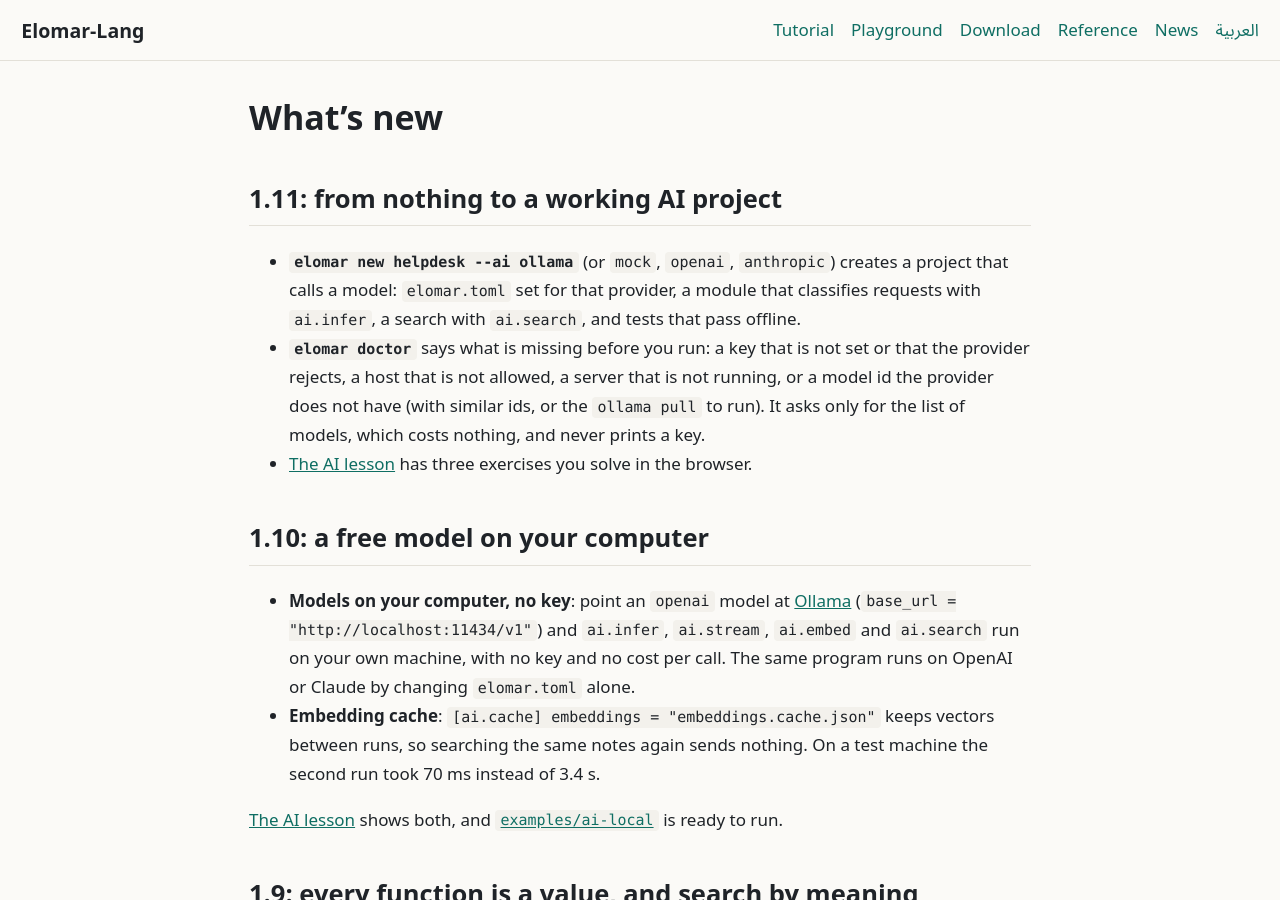
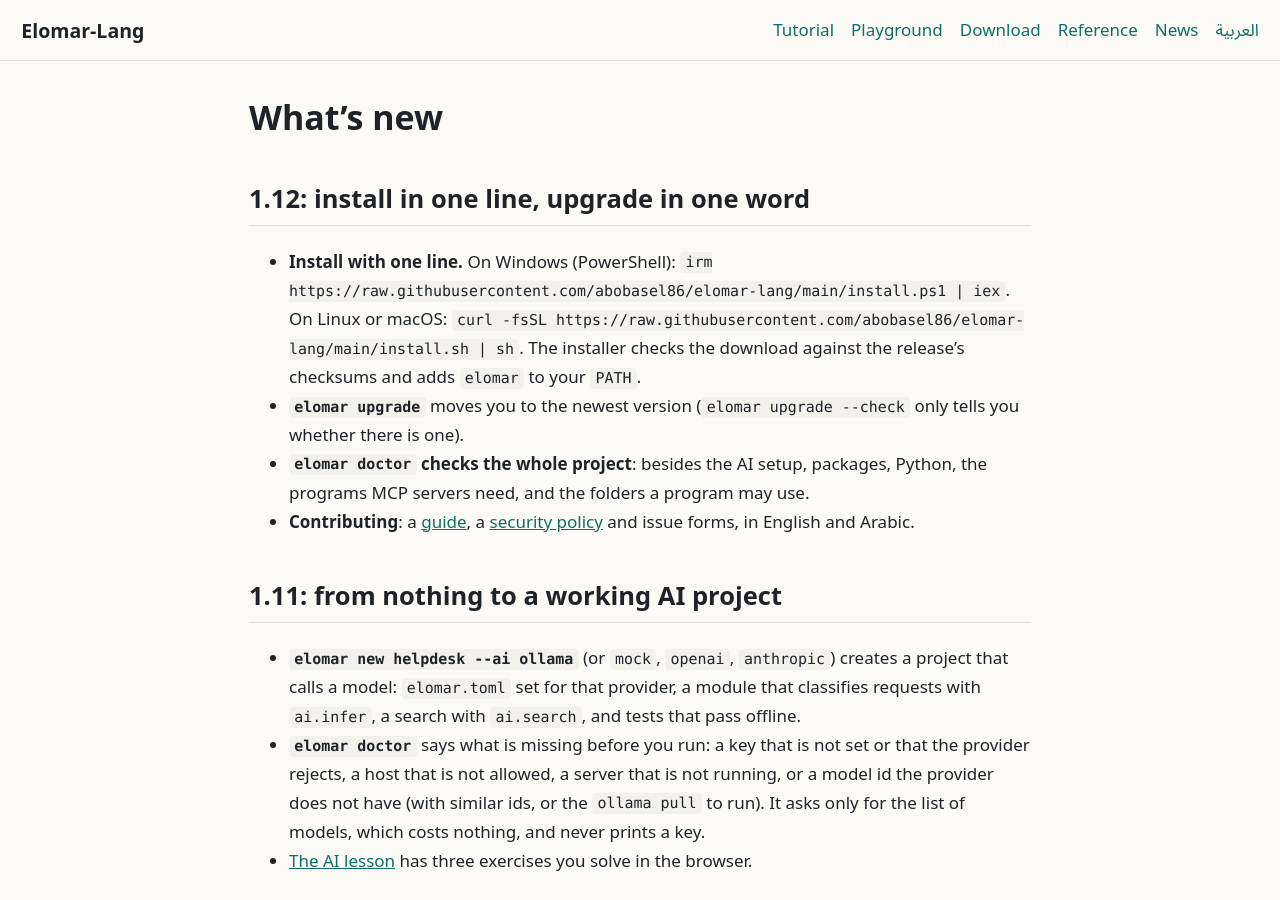
Before and after one commit to abobasel86/elomar-lang, a Jekyll site: the page built from site/en/news.md, in a window 1280 px wide and 900 px high. Built offline with Jekyll 4.4.1, drawn with Linux system fonts in a browser that asks for light colours; some of the changed text lies outside the part shown.

Commit message:
Release 1.12.0
Co-Authored-By: Claude Opus 5.5 <noreply@anthropic.com>

```diff
--- a/Cargo.toml
+++ b/Cargo.toml
@@ -23,7 +23,7 @@ members = [
 ]
 
 [workspace.package]
-version = "1.11.0"
+version = "1.12.0"
 edition = "2024"
 rust-version = "1.88"
 publish = false
--- a/editor/vscode/package.json
+++ b/editor/vscode/package.json
@@ -2,7 +2,7 @@
   "name": "elomar-lang",
   "displayName": "Elomar-Lang",
   "description": "Elomar-Lang support: highlighting, errors while you type (Arabic/English), hover, go to definition, outline, completion, formatting, snippets and a Run button",
-  "version": "1.11.0",
+  "version": "1.12.0",
   "publisher": "abobasel86",
   "license": "MIT OR Apache-2.0",
   "icon": "images/icon.png",
--- a/site/en/news.md
+++ b/site/en/news.md
@@ -6,6 +6,21 @@ other: ar/news.html
 ---
 
 # What's new
+
+## 1.12: install in one line, upgrade in one word
+
+- **Install with one line.** On Windows (PowerShell):
+  `irm https://raw.githubusercontent.com/abobasel86/elomar-lang/main/install.ps1 | iex`. On Linux or macOS:
+  `curl -fsSL https://raw.githubusercontent.com/abobasel86/elomar-lang/main/install.sh | sh`. The installer checks the download against the release's
+  checksums and adds `elomar` to your `PATH`.
+- **`elomar upgrade`** moves you to the newest version
+  (`elomar upgrade --check` only tells you whether there is one).
+- **`elomar doctor` checks the whole project**: besides the AI setup,
+  packages, Python, the programs MCP servers need, and the folders a
+  program may use.
+- **Contributing**: a [guide](https://github.com/abobasel86/elomar-lang/blob/main/CONTRIBUTING.md),
+  a [security policy](https://github.com/abobasel86/elomar-lang/blob/main/SECURITY.md)
+  and issue forms, in English and Arabic.
 
 ## 1.11: from nothing to a working AI project
 
@@ -161,7 +176,8 @@ There are thirteen of them now: `par_map`, `par_filter`, `par_fold`,
 
 | Version | What it brought |
 |---|---|
-| **1.11** | `elomar new --ai`; `elomar doctor`; exercises for the AI lesson |
+| **1.12** | One-line installers; `elomar upgrade`; `elomar doctor` for the whole project |
+| 1.11 | `elomar new --ai`; `elomar doctor`; exercises for the AI lesson |
 | 1.10 | Local models (Ollama) without a key; an embedding cache |
 | 1.9 | Built-in functions as values; `ai.search` |
 | 1.8 | Functions with trait bounds as values; `ai.embed` in batches; HTTPS behind antivirus programs and proxies |
```
Also changed, not shown: site/ar/news.md (+13 -1 lines), CHANGELOG.md, README.md, editor/vscode/CHANGELOG.md, 1 other file.
